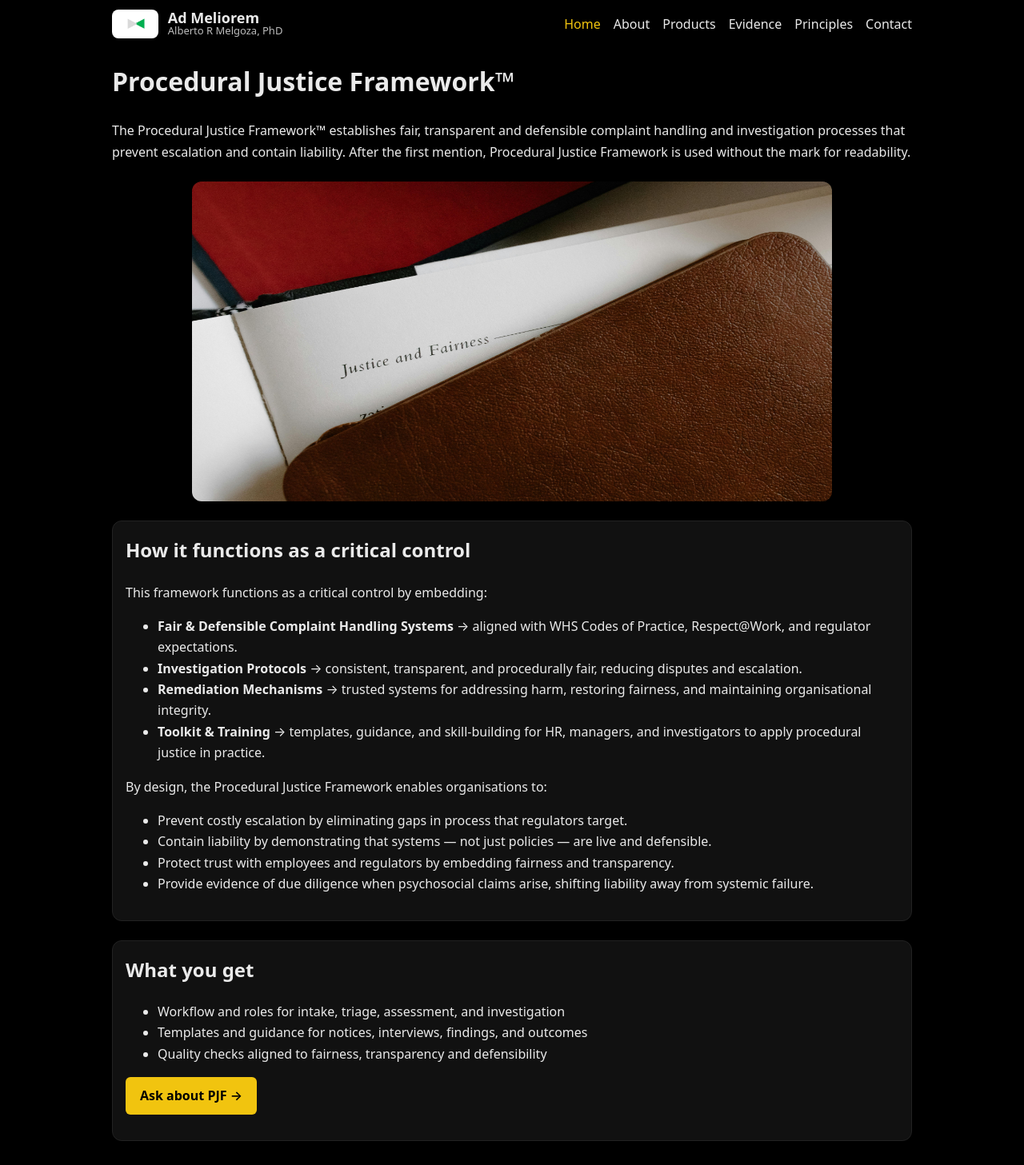
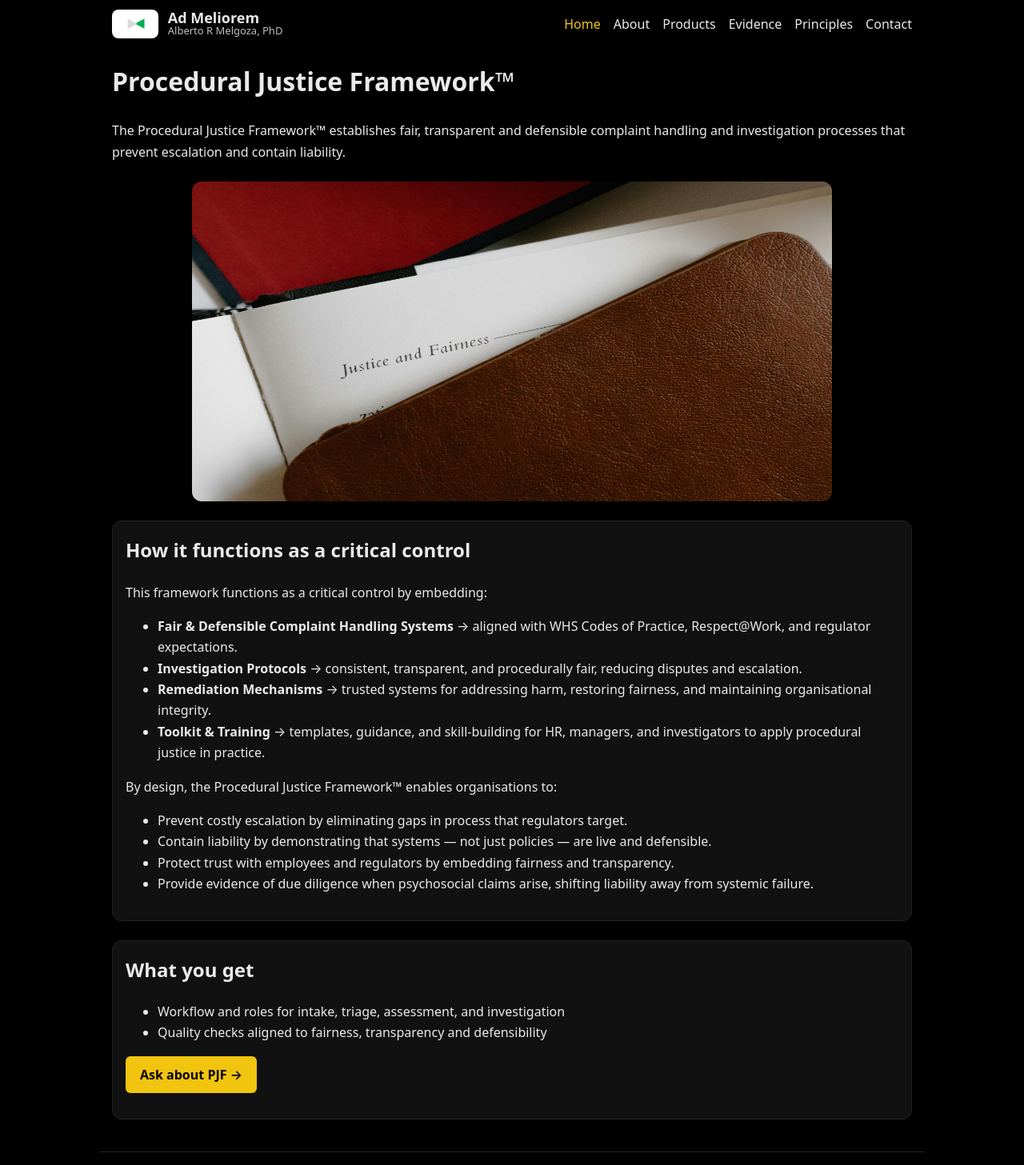
Before and after one commit to AlbertoRMelgoza/AdMeliorem, a Next.js app: page /products/procedural-justice-framework in a window 1280 px wide. Shown: the top 1457 px of the page at 80% size. Built offline with nearby package versions, Linux system fonts and the light colour scheme.

Commit message:
Update page.tsx

```diff
--- a/app/products/procedural-justice-framework/page.tsx
+++ b/app/products/procedural-justice-framework/page.tsx
@@ -16,8 +16,7 @@ export default function PJFPage() {
       <h1 style={{ marginTop: 0 }}>Procedural Justice Framework™</h1>
       <p>
         The Procedural Justice Framework™ establishes fair, transparent and defensible complaint handling and
-        investigation processes that prevent escalation and contain liability. After the first mention, Procedural Justice
-        Framework is used without the mark for readability.
+        investigation processes that prevent escalation and contain liability.
       </p>
 
       {/* Image lives at: AdMeliorem/public/Images/justice.jpg */}
@@ -54,7 +53,7 @@ export default function PJFPage() {
           </li>
         </ul>
 
-        <p style={{ marginTop: 16 }}>By design, the Procedural Justice Framework enables organisations to:</p>
+        <p style={{ marginTop: 16 }}>By design, the Procedural Justice Framework™ enables organisations to:</p>
         <ul>
           <li>Prevent costly escalation by eliminating gaps in process that regulators target.</li>
           <li>Contain liability by demonstrating that systems — not just policies — are live and defensible.</li>
@@ -71,7 +70,6 @@ export default function PJFPage() {
         <h2 style={{ marginTop: 0 }}>What you get</h2>
         <ul>
           <li>Workflow and roles for intake, triage, assessment, and investigation</li>
-          <li>Templates and guidance for notices, interviews, findings, and outcomes</li>
           <li>Quality checks aligned to fairness, transparency and defensibility</li>
         </ul>
         <p style={{ marginTop: 12 }}>
```
